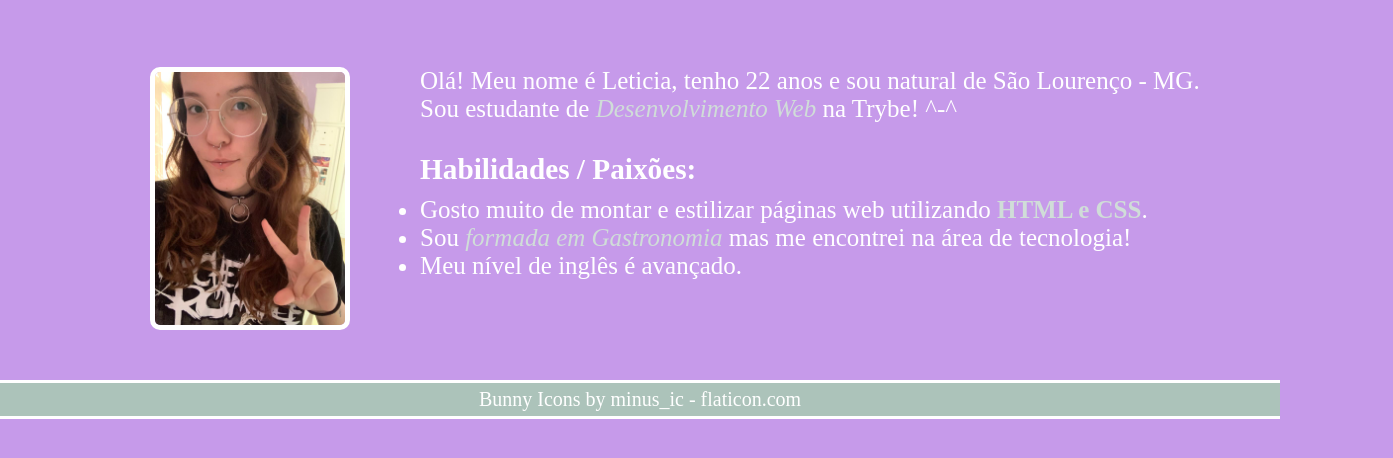
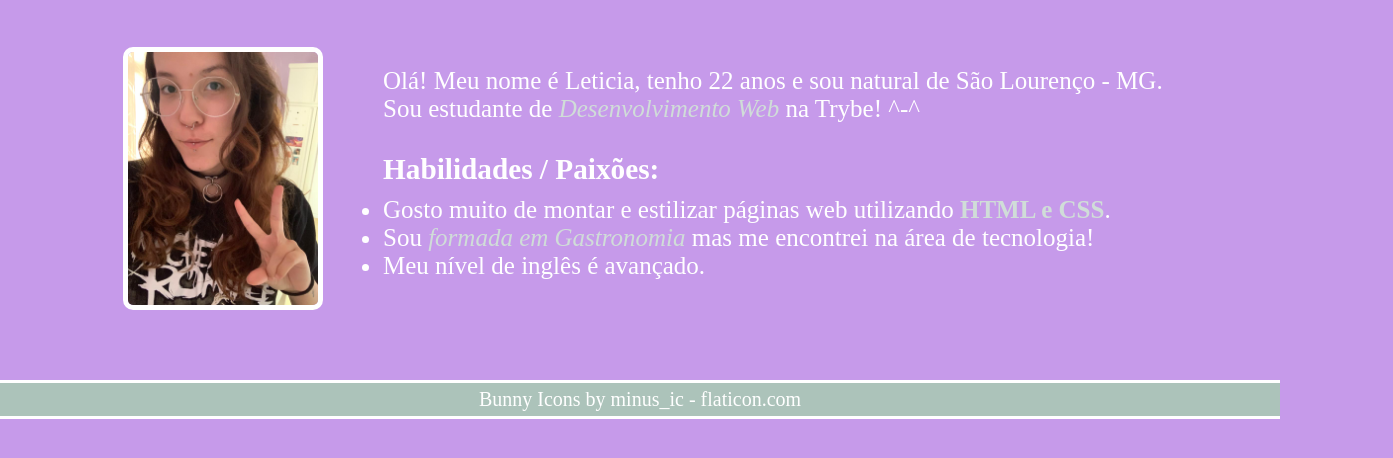
Before and after one commit to lichtle/lichtle.github.io, a plain HTML site: page index.html in a window 1280 px wide. Shown: the part 302-760 px from the top of the page, 1393 px wide, since content can reach past the window. Drawn offline with Linux system fonts and the light colour scheme.

Commit message:
conserta o posicionamento da pagina

```diff
--- a/index.html
+++ b/index.html
@@ -26,7 +26,7 @@
 
     <section class="description">
       <img id="foto" alt="Foto de perfil de Leticia" src="perfil.jpeg">
-      <p>Olá! Meu nome é Leticia, tenho 22 anos e sou natural de São Lourenço - MG.<br>
+      <div id="descriçao"><p>Olá! Meu nome é Leticia, tenho 22 anos e sou natural de São Lourenço - MG.<br>
         Sou estudante de <em>Desenvolvimento Web</em> na Trybe! ^-^</p>
       <h3 id="hab">Habilidades / Paixões:</h3>
       <ul>
@@ -40,6 +40,7 @@
         </li>
         <li>Meu nível de inglês é avançado.</li>
       </ul>
+    </div>
     </section>
   </main>
   <footer><a id='credits' href="https://www.flaticon.com/packs/cute-square-animals" target="_blank"
--- a/style.css
+++ b/style.css
@@ -1,5 +1,6 @@
 * {
   margin: 0;
+  padding: 0;
 }
 
 body {
@@ -68,7 +69,13 @@ footer a:hover {
 .description {
   font-size: 25px;
   text-align: left;
-  margin: 30px;
+  position: relative;
+  left: 23px;
+}
+
+#descriçao {
+  position: relative;
+  left: 90px;
 }
 
 .description h3 {
@@ -76,14 +83,15 @@ footer a:hover {
 }
 
 #foto {
-  width: 190px;
-  border-radius: 10px;
-  border: 5px solid white;
-  margin-left: 120px;
-  margin-right: 70px;
-  margin-bottom: auto;
-  float: left;
-}
+    width: 190px;
+    border-radius: 10px;
+    border: 5px solid white;
+    float: left;
+    margin-right: 70px;
+    position: relative;
+    bottom: 20px;
+    left: 100px;
+  }
 
 .icons {
   width: 16px;
```
